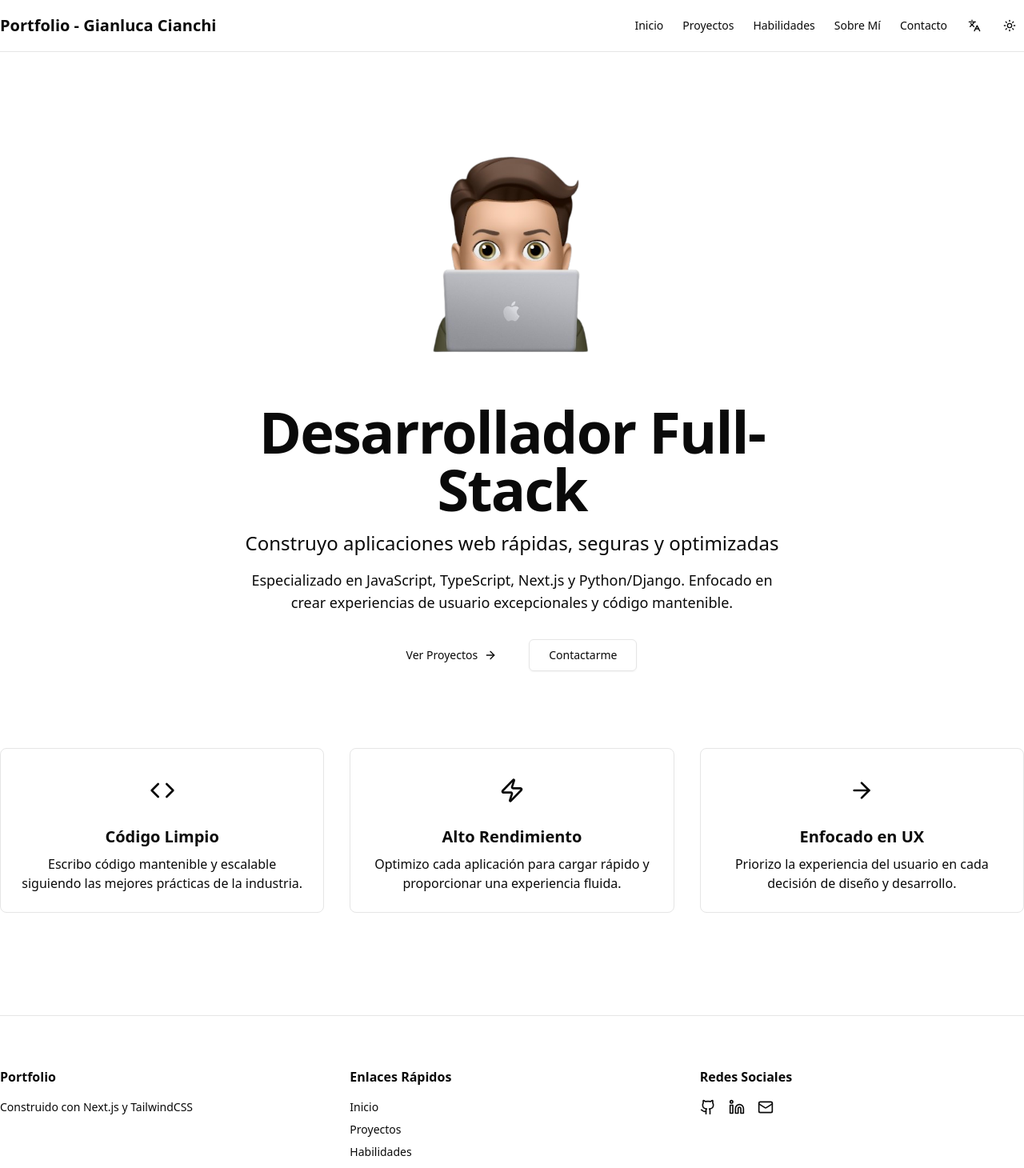
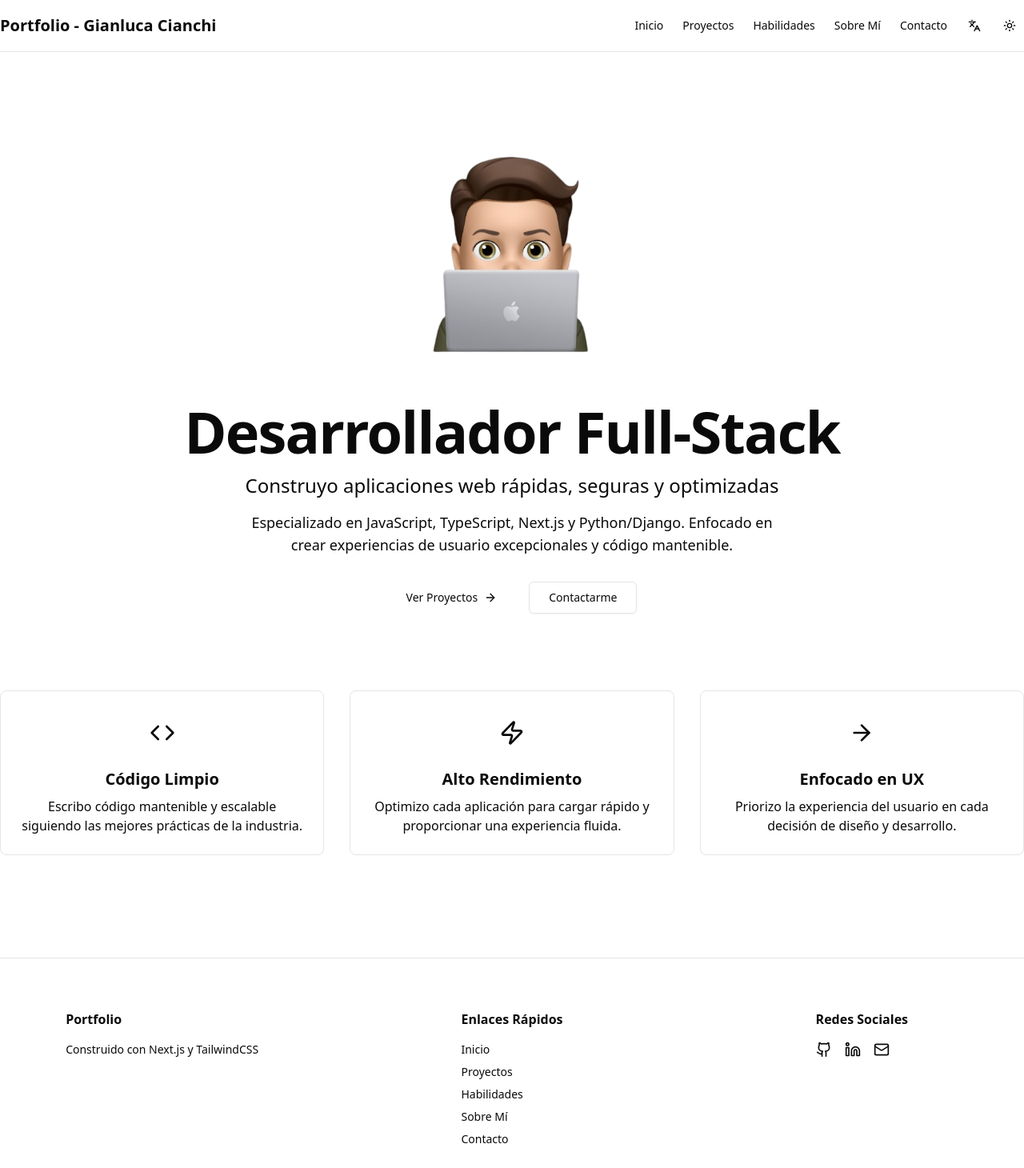
Before and after one commit to Ezeko95/porfolio, a Next.js app: page / in a window 1280 px wide. Shown: the top 1460 px of the page at 80% size. Built offline with nearby package versions, Linux system fonts and the light colour scheme.

Commit message:
align items in footer

```diff
--- a/components/footer.tsx
+++ b/components/footer.tsx
@@ -12,7 +12,7 @@
   return (
     <footer className="border-t bg-background">
       <div className="container mx-auto py-12 md:py-16">
-        <div className="grid grid-cols-1 md:grid-cols-3 gap-8">
+        <div className="grid grid-cols-1 md:grid-cols-3 gap-8 justify-items-center">
           <div>
             <h3 className="font-semibold mb-4">Portfolio</h3>
             <p className="text-sm text-muted-foreground">{t.footer.built}</p>
--- a/components/home-client.tsx
+++ b/components/home-client.tsx
@@ -15,7 +15,7 @@
         <Image src="/gianluca-avatar.png" alt="Gianluca Cianchi avatar" width={300} height={300} />
 
         </div>
-        <div className="space-y-4 max-w-3xl">
+        <div className="space-y-4 max-w-4xl">
           <h1 className="text-4xl font-bold tracking-tight sm:text-5xl md:text-6xl lg:text-7xl">
             {t.home.hero.title}
           </h1>
```
